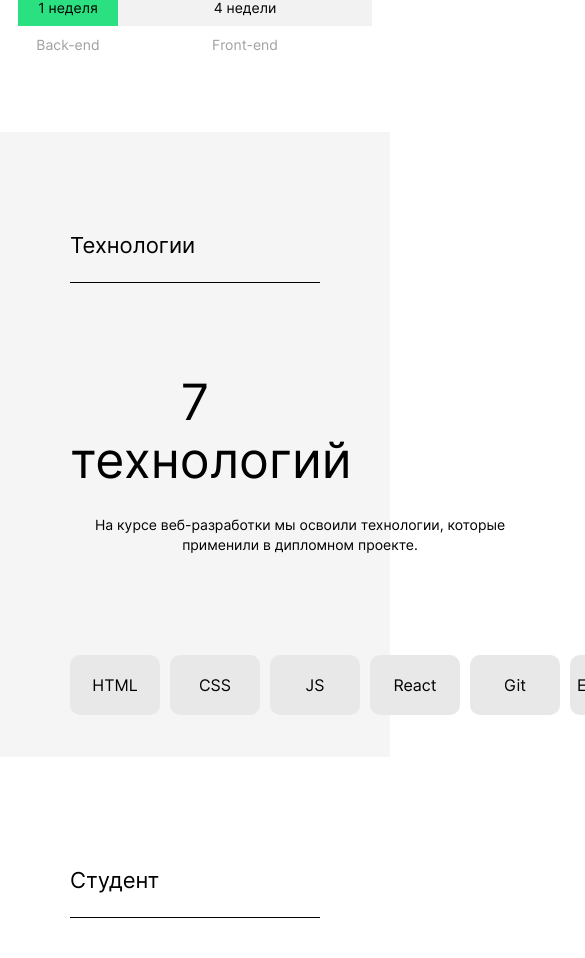
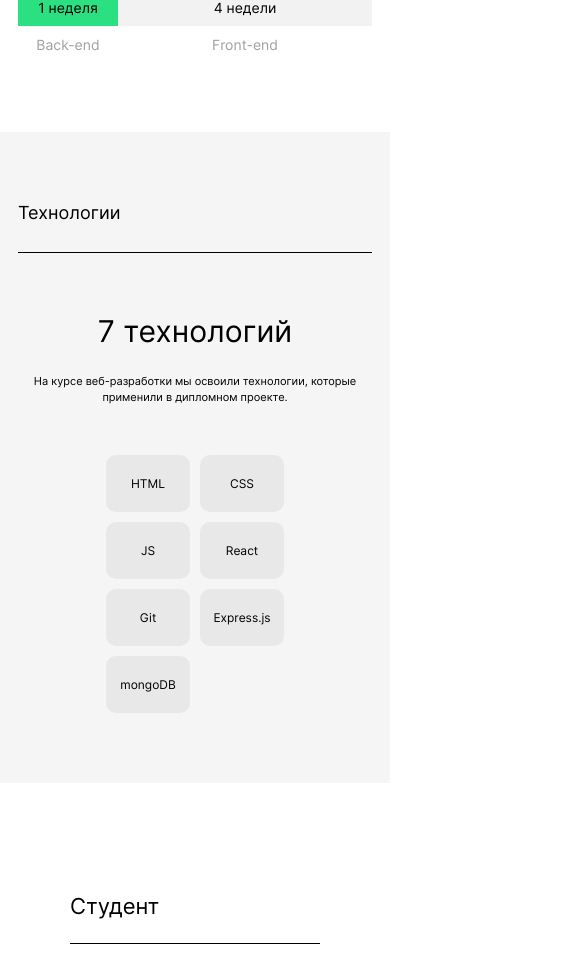
Before and after one commit to KPreis/movies-explorer-frontend, a React (Create React App) app: page / in a window 390 px wide. Shown: the part 1294-2252 px from the top of the page, 585 px wide, since content can reach past the window. Built offline with nearby package versions, Linux system fonts and the light colour scheme.

Commit message:
feat: added styles for block Techs for other resolutions

```diff
--- a/src/components/Techs/Techs.css
+++ b/src/components/Techs/Techs.css
@@ -1,12 +1,11 @@
 .techs {
-  min-height: 625px;
   color: #000000;
   background: #F5F5F5;
 }
 
 .techs__content {
   margin: 0 auto;
-  padding: 100px 70px 0;
+  padding: 100px 70px;
   max-width: 1280px;
   box-sizing: border-box;
   display: flex;
@@ -60,6 +59,7 @@
   display: grid;
   grid-template-columns: repeat(7, 90px);
   grid-template-rows: 60px;
+  justify-content: center;
   gap: 0 10px;
 }
 
@@ -70,3 +70,103 @@
   margin: 0;
   list-style: none;
 }
+
+@media screen and (max-width: 830px) {
+  .techs__content {
+    padding: 90px 50px;
+  }
+  .techs__container {
+    padding: 80px 0 0;
+  }
+  .techs__description {
+    margin: 22px auto 0;
+    padding: 0;
+    font-size: 12px;
+    line-height: calc(18/12);
+  }
+  .techs__stack-grid-container {
+    padding: 83px 0 0;
+    box-sizing: border-box;
+    display: grid;
+    grid-template-columns: repeat(7, 84px);
+    grid-template-rows: 57px;
+    gap: 0 10px;
+  }
+  .techs__stack {
+    font-size: 12px;
+    line-height: calc(15/12);
+  }
+}
+
+@media screen and (max-width: 745px) {
+  .techs__content {
+    padding: 70px 18px;
+  }
+  .techs__container {
+    padding: 80px 0 0;
+  }
+  .techs__description {
+    margin: 22px auto 0;
+    padding: 0;
+    font-size: 12px;
+    line-height: calc(18/12);
+  }
+  .techs__stack-grid-container {
+    padding: 83px 0 0;
+    width: 100%;
+    box-sizing: border-box;
+    display: grid;
+    grid-template-columns: repeat(auto-fill, 84px);
+    grid-template-rows: 1fr;
+    gap: 10px 10px;
+  }
+  .techs__stack {
+    font-size: 12px;
+    line-height: calc(15/12);
+    padding: auto;
+    height: 57px;
+    box-sizing: border-box;
+  }
+}
+
+@media screen and (max-width: 500px) {
+  .techs__content {
+    padding: 70px 18px;
+    min-width: 320px;
+  }
+  .techs__title {
+    font-size: 18px;
+    line-height: calc(22/18);
+  }
+  .techs__container {
+    margin: 28px 0 0;
+    padding: 60px 0 0;
+  }
+  .techs__title-description {
+    font-size: 30px;
+    line-height: calc(36/30);
+  }
+  .techs__description {
+    width: 100%;
+    margin: 24px auto 0;
+    font-size: 11px;
+    line-height: calc(16/11);
+  }
+  .techs__stack-grid-container {
+    margin: 0 auto;
+    padding: 50px 53px 0;
+    width: 100%;
+    box-sizing: border-box;
+    display: grid;
+    grid-template-columns: repeat(auto-fill, minmax(84px, 84px));
+    gap: 10px 10px;
+    text-align: center;
+  }
+  .techs__stack {
+    display: inline-block;
+    font-size: 12px;
+    line-height: calc(15/12);
+    height: 57px;
+    box-sizing: border-box;
+  }
+}
```
